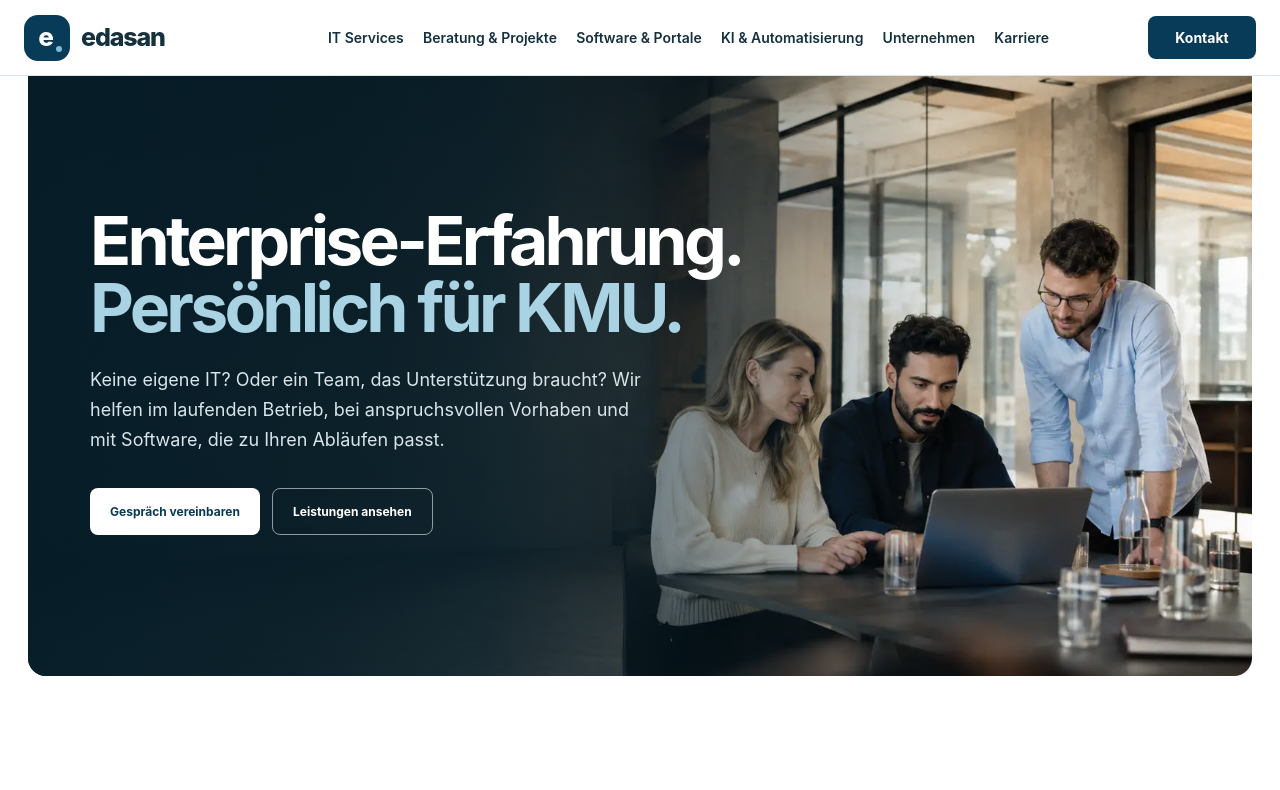
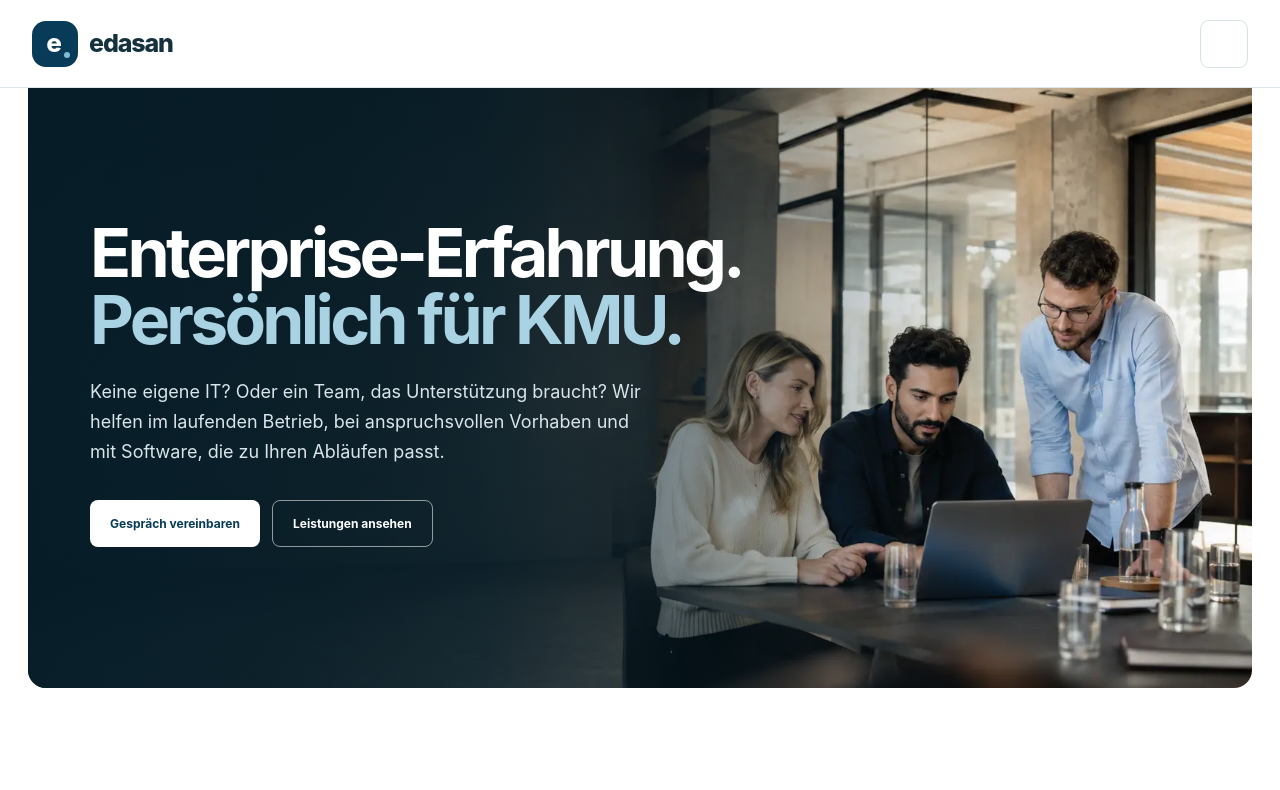
Before and after one commit to lesan-it/Edasan-Webseite, a Next.js app: page / in a window 1280 px wide. Shown: the top 790 px of the page. Built offline with nearby package versions, Linux system fonts and the light colour scheme.

Commit message:
Enlarge navigation typography and improve header spacing

```diff
--- a/app/refinement-v15.css
+++ b/app/refinement-v15.css
@@ -1,17 +1,19 @@
 /* v1.5: quieter hierarchy on top of the established Edasan identity. */
 .v15-header {
-  height: 76px;
+  height: 88px;
   will-change: auto;
   border-bottom-color: #dce5e9;
   box-shadow: none;
   transform: none;
   transition: background .25s cubic-bezier(.16,1,.3,1);
 }
-.v15-header .soft-header-inner { width: min(1240px, calc(100% - 48px)); }
-.v15-header nav { gap: clamp(13px, 1.5vw, 22px); }
-.v15-header nav > a { font-size: 14px; font-weight: 600; white-space: nowrap; }
-.v15-header nav > a::after { bottom: -8px; height: 1px; }
-.v15-header .soft-header-cta { min-width: 108px; min-height: 43px; padding-inline: 17px; font-size: 14px; }
+.v15-header .soft-header-inner { width: min(1440px, calc(100% - 64px)); gap: 28px; }
+.v15-header .soft-brand { min-width: auto; flex-shrink: 0; }
+.v15-header nav { gap: clamp(20px, 1.5vw, 28px); }
+.v15-header nav > a { display: inline-flex; align-items: center; min-height: 48px; font-size: 18px; font-weight: 600; line-height: 1.3; white-space: nowrap; }
+.v15-header nav > .soft-mobile-cta { display: none; }
+.v15-header nav > a::after { bottom: 0; height: 1px; }
+.v15-header .soft-header-cta { flex-shrink: 0; min-width: 124px; min-height: 48px; padding-inline: 22px; font-size: 17px; }
 .v15-header .soft-header-cta:hover { box-shadow: 0 8px 18px rgba(11,63,87,.12); }
 .v15-header a:focus-visible,.v15-header button:focus-visible,
 .home-v15 a:focus-visible,.v15-hub a:focus-visible {
@@ -189,15 +191,18 @@
 .v18-company .company-competence aside p { font-size: 16px; line-height: 1.6; }
 .v18-company a:focus-visible,.v16-ai a:focus-visible { outline: 2px solid #2e7897; outline-offset: 4px; }
 
-@media (max-width: 1180px) {
-  .v15-header nav { position: absolute; top: calc(100% + 1px); right: 0; left: 0; max-height: calc(100vh - 90px); padding: 12px; display: none; overflow-y: auto; align-items: stretch; flex-direction: column; gap: 0; border: 1px solid #d6e1e5; border-radius: 0 0 14px 14px; background: #fff; box-shadow: 0 20px 40px rgba(15,55,73,.12); }
+@media (max-width: 1399px) {
+  .v15-header nav { position: absolute; top: calc(100% + 1px); right: 0; left: 0; max-height: calc(100dvh - 110px); padding: 12px; display: none; overflow-y: auto; align-items: stretch; flex-direction: column; gap: 0; border: 1px solid #d6e1e5; border-radius: 0 0 14px 14px; background: #fff; box-shadow: 0 20px 40px rgba(15,55,73,.12); }
   .v15-header nav.open { display: flex; }
-  .v15-header nav > a { padding: 15px 10px; border-bottom: 1px solid #e7eef0; font-size: 16px; }
+  .v15-header nav > a { padding: 16px 12px; border-bottom: 1px solid #e7eef0; font-size: 18px; white-space: normal; }
   .v15-header nav > a::after { display: none; }
   .v15-header .soft-mobile-cta { display: block !important; margin: 8px 0 0; border: 0; border-radius: 8px; background: var(--soft-navy); color: #fff; text-align: center; }
   .v15-header .soft-header-cta { display: none; }
-  .v15-header .soft-menu { width: 44px; height: 44px; padding: 11px; display: flex; flex-direction: column; justify-content: center; gap: 7px; border: 1px solid #d6e1e5; border-radius: 9px; background: #fff; cursor: pointer; }
+  .v15-header .soft-menu { flex-shrink: 0; width: 48px; height: 48px; padding: 12px; display: flex; flex-direction: column; justify-content: center; gap: 7px; border: 1px solid #d6e1e5; border-radius: 9px; background: #fff; cursor: pointer; }
   .v15-header .soft-menu i { height: 1px; background: var(--soft-navy); }
+}
+
+@media (max-width: 1180px) {
   .v15-footer .soft-footer-grid { gap: 30px; }
 }
 
@@ -212,7 +217,7 @@
   .v16-ai-benefits { padding-top: 82px; padding-bottom: 86px; }
   .v16-ai-benefit-list article { grid-template-columns: 1fr; gap: 12px; }
   .v16-ai-approach-inner { grid-template-columns: 1fr; gap: 24px; }
-  .v15-header { height: 69px; }
+  .v15-header { height: 76px; }
   .v15-header .soft-header-inner { width: calc(100% - 28px); }
   .home-v15 .soft-hero { min-height: 590px; }
   .home-v15 .soft-hero-content { padding: 88px 28px 90px; }
--- a/app/site-chrome.tsx
+++ b/app/site-chrome.tsx
@@ -41,7 +41,7 @@ export default function SiteChrome({ children }: { children: ReactNode }) {
           {navigation.map(([label, href]) => {
             const productDetail = pathname === "/projekte/automotive-platform";
             const active = pathname === href || (pathname.startsWith(`${href}/`) && !(productDetail && href === "/projekte")) || (productDetail && href === "/software");
-            return <Link key={href} className={active ? "active" : ""} href={href}>{label}</Link>;
+            return <Link key={href} className={active ? "active" : ""} aria-current={active ? "page" : undefined} href={href}>{label}</Link>;
           })}
           <Link className="soft-mobile-cta" href="/kontakt">Kontakt</Link>
         </nav>
```
